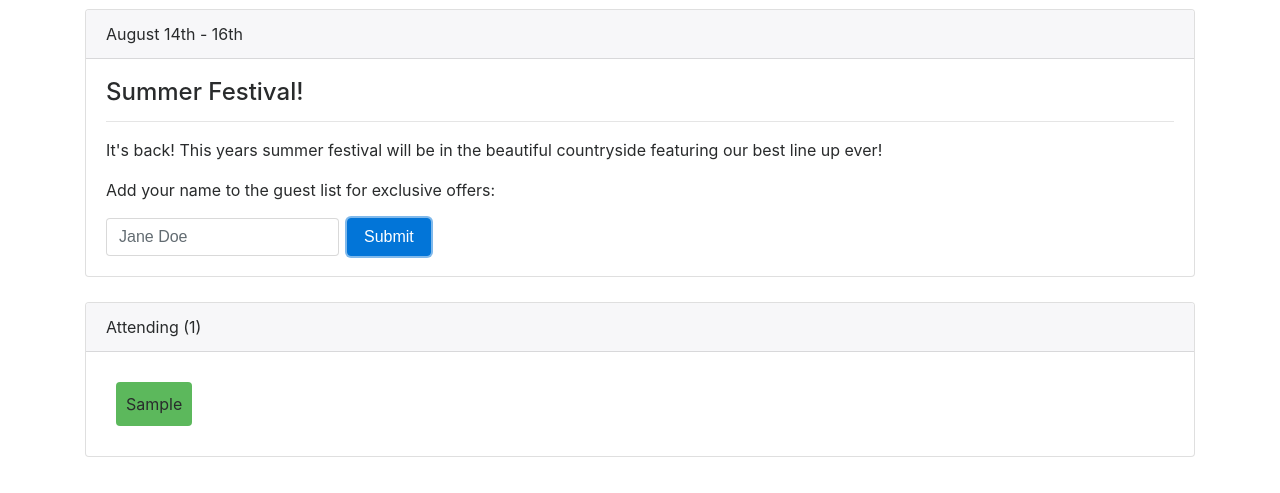
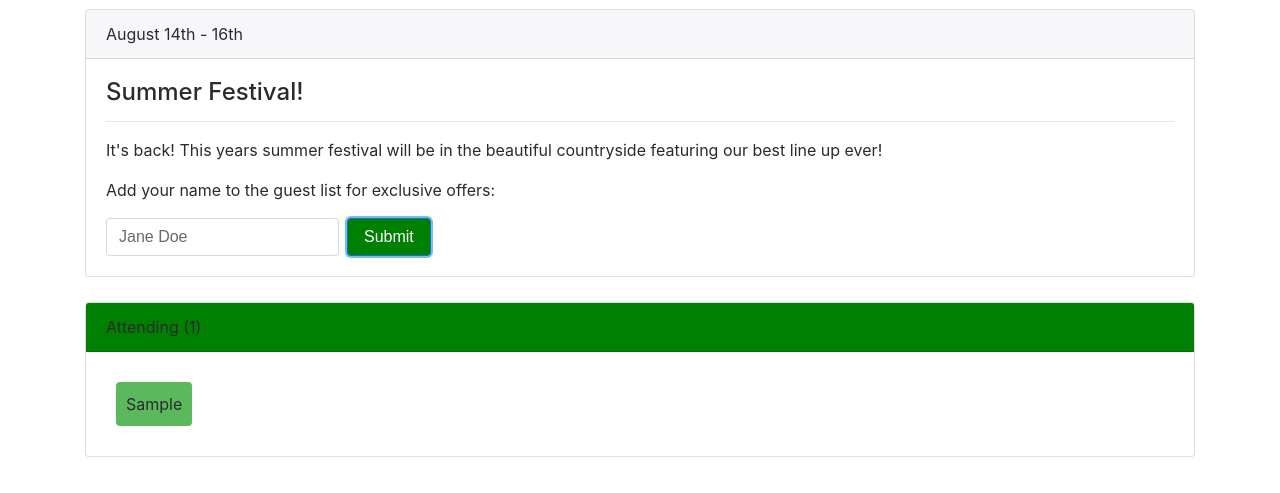
Before and after one commit to rmilano24/Vue-Guest-List, a plain HTML site: page index.html in a window 1280 px wide. Both pictures are taken after typing "Sample" into the empty fields and a click on the input 388 px from the left and 330 px from the top of the page. Shown: the part 93-586 px from the top of the page. Drawn offline with nearby package versions, Linux system fonts and the light colour scheme.

Commit message:
v-bind classes to change backgrouns on submit

```diff
--- a/app.css
+++ b/app.css
@@ -7,3 +7,7 @@
   margin: 10px;
   display: inline-block;
 }
+
+.submitted {
+  background: green;
+}
--- a/app.js
+++ b/app.js
@@ -7,7 +7,8 @@ new Vue({
             eventDescription: 'It\'s back! This years summer festival will be in the beautiful countryside featuring our best line up ever!'
         },
         newNameText: '',
-        guestName: []
+        guestName: [],
+        formSubmitClass: ""
     },
     methods: {
         // formSubmitted: function() {
@@ -17,6 +18,7 @@ new Vue({
             if(this.newNameText.length > 0) {
                 this.guestName.push(this.newNameText)
                 this.newNameText = ''
+                this.formSubmitClass = "submitted"
             }
         }
     }
--- a/index.html
+++ b/index.html
@@ -33,7 +33,7 @@
 
               <form class="form-inline" v-on:submit.prevent="formSubmitted">
                 <input type="text" id="nameInput" class="form-control mb-2 mr-sm-2 mb-sm-0" placeholder="Jane Doe" v-model="newNameText">
-                <input type="submit" class="btn btn-primary"></input>
+                <input type="submit" class="btn btn-primary" v-bind:class="formSubmitClass"></input>
               </form>
             </div>
           </div>
@@ -43,7 +43,7 @@
       <div class="row">
         <div class="col-sm-12">
           <div class="card">
-            <div class="card-header">
+            <div class="card-header" v-bind:class="formSubmitClass">
               Attending ({{ guestName.length }})
             </div>
             <div class="card-block">
```
